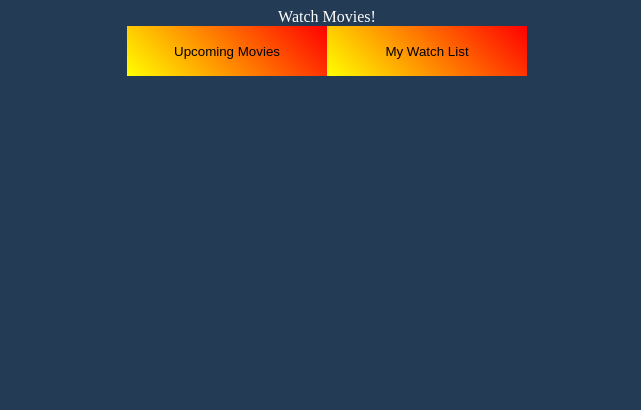
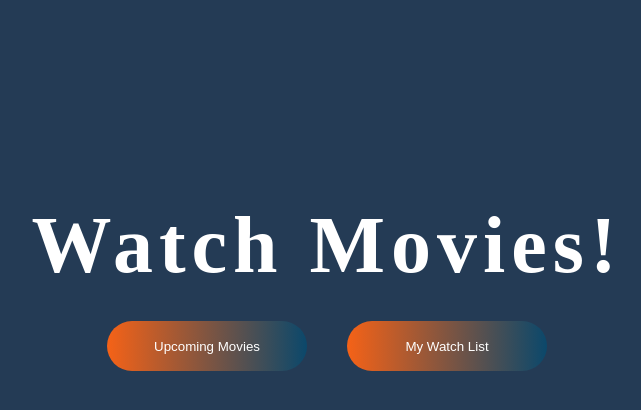
Before and after one commit to sbyeol3/movie-list, a React app: page / in a window 1280 px wide. Shown: the top 410 px of the page, without its empty margins (313-954 px from the left). Built offline with nearby package versions, Linux system fonts and the light colour scheme.

Commit message:
Feat : infinite scroll

```diff
--- a/src/components/Upcoming.js
+++ b/src/components/Upcoming.js
@@ -9,13 +9,25 @@ export default () => {
   const [genreList, setGenreList] = useState([]);
   const [addList, setAddList] = useState(localStorage.getItem('watch') !== null ?
     localStorage.getItem('watch').split(',') : []);
-  const [loading, setLoading] = useState(false);
+  const [loading, setLoading] = useState(true);
   const [error, setError] = useState(null);
+  const [page, setPage] = useState(1);
 
   const add = (id) => {
     if(!addList.includes(id))
       setAddList([id,...addList])
     else setAddList(addList.filter(v => v !== id));
+  }
+
+  const infiniteScroll = () => {
+    let scrollHeight = Math.max(document.documentElement.scrollHeight, document.body.scrollHeight);
+    let scrollTop = Math.max(document.documentElement.scrollTop, document.body.scrollTop);
+    let clientHeight = document.documentElement.clientHeight;
+
+    if(-1 < scrollTop + clientHeight - scrollHeight && scrollTop + clientHeight - scrollHeight < 1){
+      setPage(prev => prev + 1)
+    }
+
   }
 
   useEffect(()=>{
@@ -26,8 +38,17 @@ export default () => {
   useEffect(()=>{
     fetchMovies(1).then(({results}) => setMovieList(results));
     fetchGenres().then(({results}) => setGenreList(results));
+    window.addEventListener('scroll', infiniteScroll, true)
     getHost()
   },[]);
+
+  useEffect(()=> {
+    if (page !== 1)
+      fetchMovies(page).then(({results}) => {
+        setMovieList(movieList.concat(results))
+        if (results.total_pages <= page) window.removeEventListener('scroll',infiniteScroll)
+      });
+  },[page])
 
   return(
     <div className="upcoming">
@@ -40,12 +61,15 @@ export default () => {
       </header>
       <section>
         <ul className="list">
-          {movieList.length === 0 && <div>No results</div>}
-          {movieList.length > 0 && movieList.map((v)=>{
+          {movieList && movieList.length === 0 && <div>No results</div>}
+          {movieList && movieList.length > 0 && movieList.map((v)=>{
             return <li key={v.id}><Movie onSubmit={add} {...v}/></li>;
           })}
         </ul>
       </section>
+      <div className="pagination">
+
+      </div>
     </div>
   )
 }
--- a/src/components/style.css
+++ b/src/components/style.css
@@ -30,12 +30,29 @@ html {
     text-align: center;
 }
 
+.main .main_tit {
+    margin-top: 200px;
+    margin-bottom: 30px;
+    font-size: 80px;
+    font-weight: 900;
+    letter-spacing: 6px;
+}
+
 .main .btn {
     width: 200px;
     height: 50px;
     outline: none;
-    background: linear-gradient( 45deg, yellow, red );
+    background: #F56217;
+    background: -webkit-linear-gradient(to right, #F56217, #0B486B);
+    background: linear-gradient(to right, #F56217, #0B486B);
+    border-radius: 30px;
     border: none;
+    margin: 0 20px;
+    color: white;
+}
+
+.main .btn:hover {
+    box-shadow: 0 10px 15px 0 rgba(0,0,0,0.3);
 }
 
 /* Upcoming movies */
```
Also changed, not shown: 2 other files (tests, documents, lock files or other folders).
